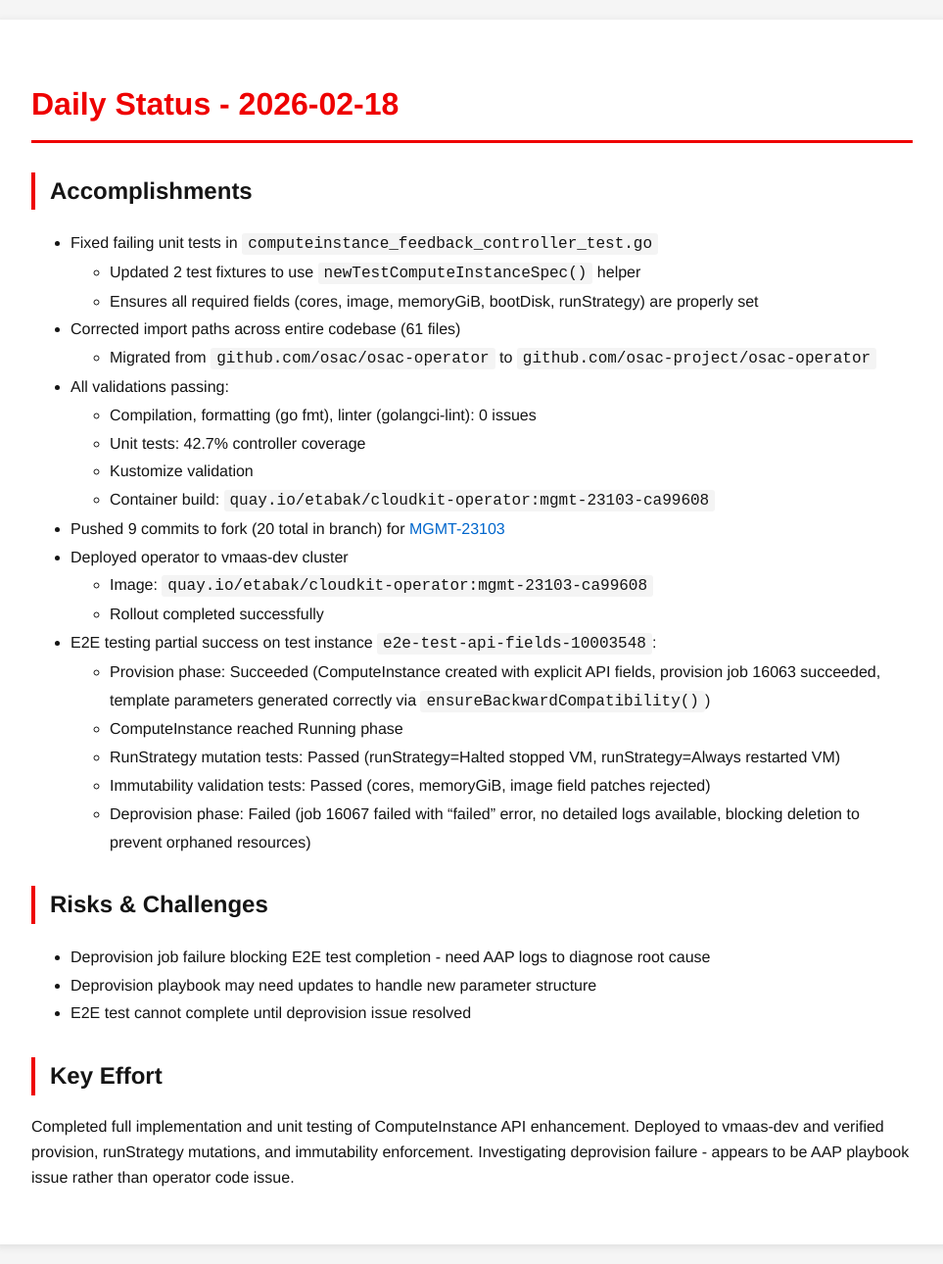
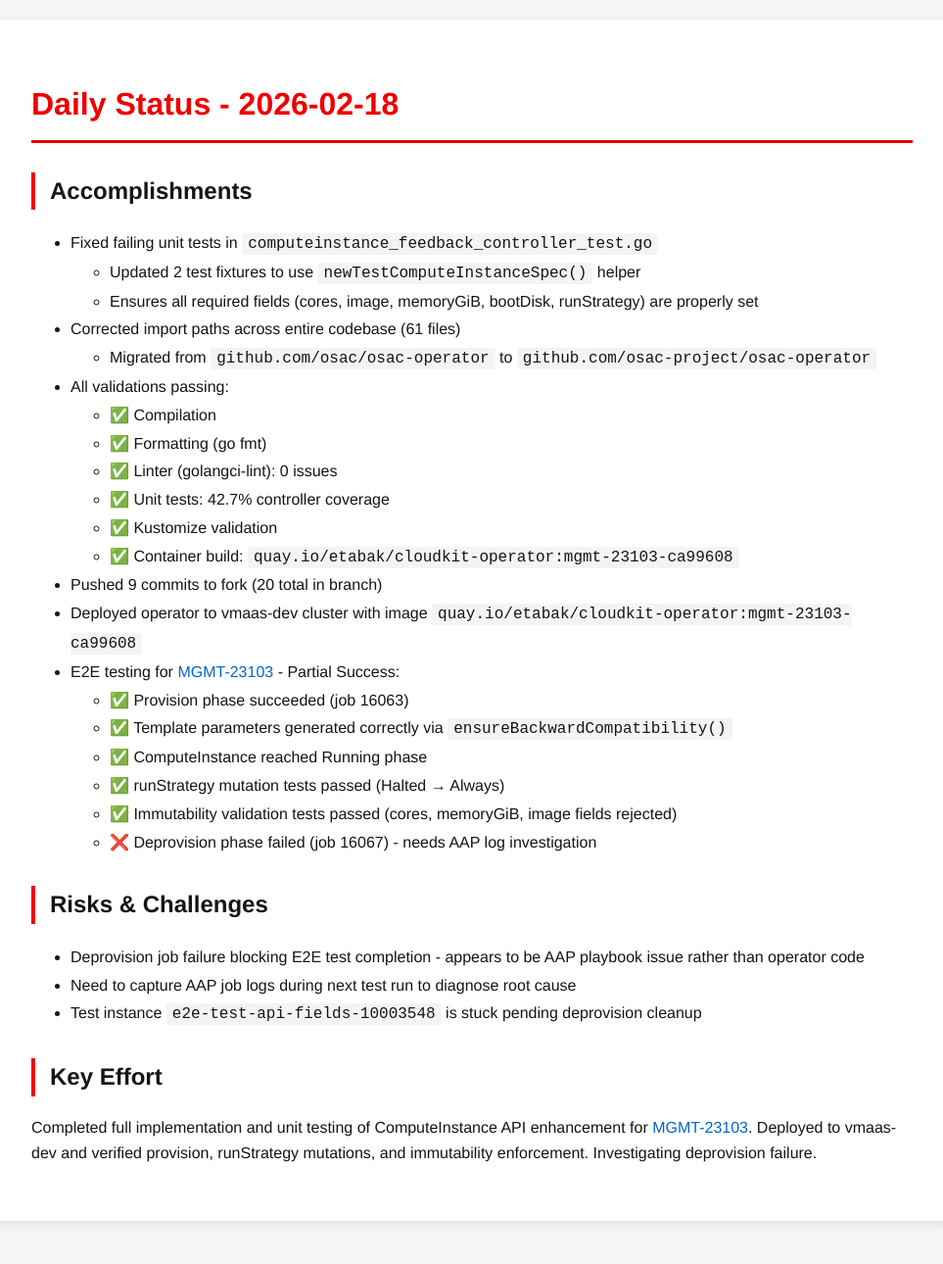
Before and after one commit to tzvatot/daily-status, a Jekyll site: the page built from 2026-02-18.md, in a window 1280 px wide. Shown: the whole page at 98% size, without its empty margins (158-1121 px from the left). Built offline with Jekyll 4.4.1, drawn with Linux system fonts in a browser that asks for light colours; after the commit the page ends 1266 px from its top, so only the background shows below that.

Commit message:
Daily status update - 2026-02-18

```diff
--- a/2026-02-18.md
+++ b/2026-02-18.md
@@ -13,25 +13,26 @@ date: 2026-02-18
 - Corrected import paths across entire codebase (61 files)
   - Migrated from `github.com/osac/osac-operator` to `github.com/osac-project/osac-operator`
 - All validations passing:
-  - Compilation, formatting (go fmt), linter (golangci-lint): 0 issues
-  - Unit tests: 42.7% controller coverage
-  - Kustomize validation
-  - Container build: `quay.io/etabak/cloudkit-operator:mgmt-23103-ca99608`
-- Pushed 9 commits to fork (20 total in branch) for [MGMT-23103](https://issues.redhat.com/browse/MGMT-23103)
-- Deployed operator to vmaas-dev cluster
-  - Image: `quay.io/etabak/cloudkit-operator:mgmt-23103-ca99608`
-  - Rollout completed successfully
-- E2E testing partial success on test instance `e2e-test-api-fields-10003548`:
-  - Provision phase: Succeeded (ComputeInstance created with explicit API fields, provision job 16063 succeeded, template parameters generated correctly via `ensureBackwardCompatibility()`)
-  - ComputeInstance reached Running phase
-  - RunStrategy mutation tests: Passed (runStrategy=Halted stopped VM, runStrategy=Always restarted VM)
-  - Immutability validation tests: Passed (cores, memoryGiB, image field patches rejected)
-  - Deprovision phase: Failed (job 16067 failed with "failed" error, no detailed logs available, blocking deletion to prevent orphaned resources)
+  - ✅ Compilation
+  - ✅ Formatting (go fmt)
+  - ✅ Linter (golangci-lint): 0 issues
+  - ✅ Unit tests: 42.7% controller coverage
+  - ✅ Kustomize validation
+  - ✅ Container build: `quay.io/etabak/cloudkit-operator:mgmt-23103-ca99608`
+- Pushed 9 commits to fork (20 total in branch)
+- Deployed operator to vmaas-dev cluster with image `quay.io/etabak/cloudkit-operator:mgmt-23103-ca99608`
+- E2E testing for [MGMT-23103](https://issues.redhat.com/browse/MGMT-23103) - Partial Success:
+  - ✅ Provision phase succeeded (job 16063)
+  - ✅ Template parameters generated correctly via `ensureBackwardCompatibility()`
+  - ✅ ComputeInstance reached Running phase
+  - ✅ runStrategy mutation tests passed (Halted → Always)
+  - ✅ Immutability validation tests passed (cores, memoryGiB, image fields rejected)
+  - ❌ Deprovision phase failed (job 16067) - needs AAP log investigation
 
 ## Risks & Challenges
-- Deprovision job failure blocking E2E test completion - need AAP logs to diagnose root cause
-- Deprovision playbook may need updates to handle new parameter structure
-- E2E test cannot complete until deprovision issue resolved
+- Deprovision job failure blocking E2E test completion - appears to be AAP playbook issue rather than operator code
+- Need to capture AAP job logs during next test run to diagnose root cause
+- Test instance `e2e-test-api-fields-10003548` is stuck pending deprovision cleanup
 
 ## Key Effort
-Completed full implementation and unit testing of ComputeInstance API enhancement. Deployed to vmaas-dev and verified provision, runStrategy mutations, and immutability enforcement. Investigating deprovision failure - appears to be AAP playbook issue rather than operator code issue.
+Completed full implementation and unit testing of ComputeInstance API enhancement for [MGMT-23103](https://issues.redhat.com/browse/MGMT-23103). Deployed to vmaas-dev and verified provision, runStrategy mutations, and immutability enforcement. Investigating deprovision failure.
```
